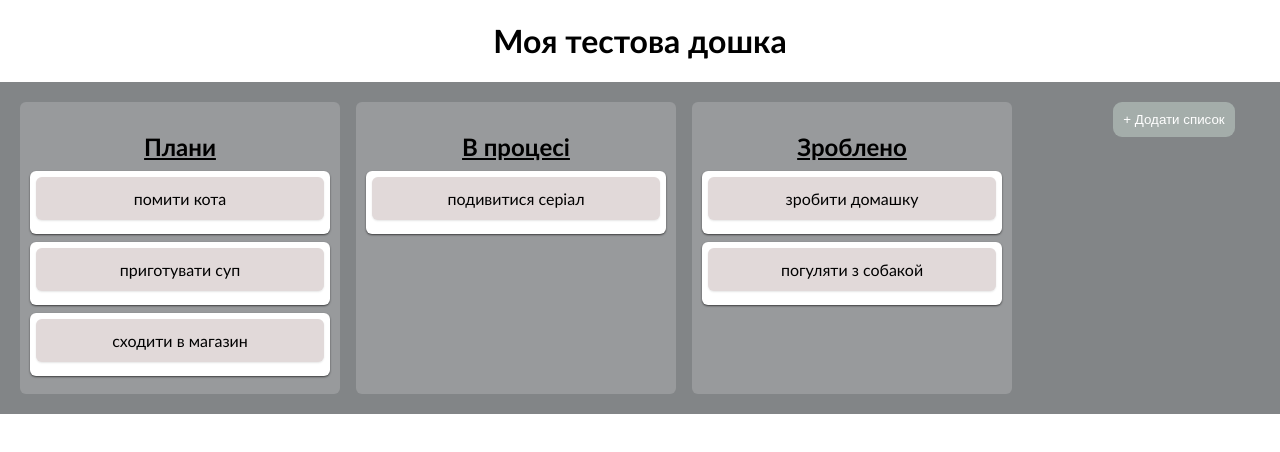
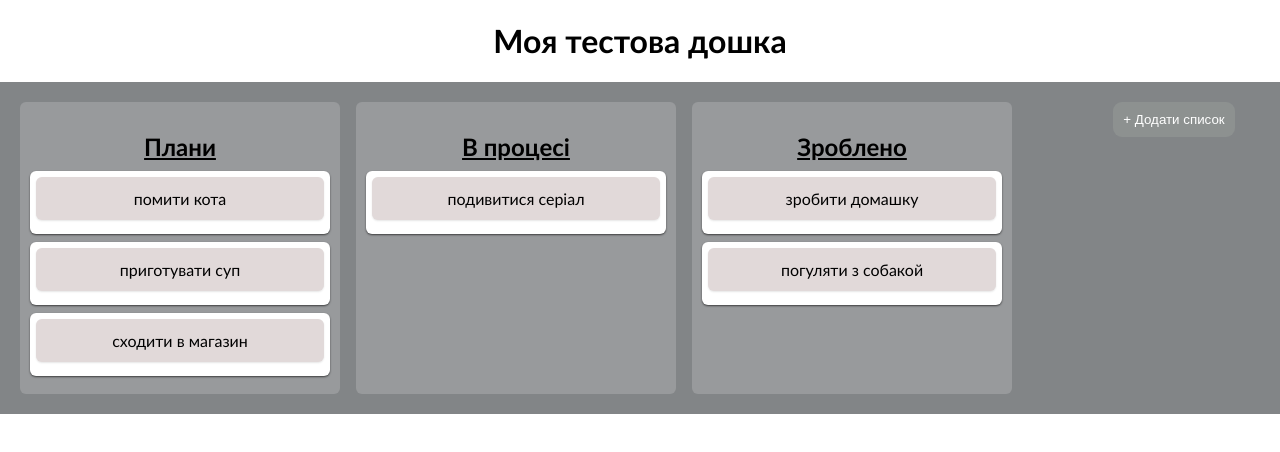
Before and after one commit to Tetiana5Buria/Shpp-Trello, a React (Create React App) app: page /board in a window 1280 px wide. Shown: the top 452 px of the page. Built offline with nearby package versions, Linux system fonts and the light colour scheme.

Commit message:
ner changes

```diff
--- a/src/pages/Board/components/Board/board.scss
+++ b/src/pages/Board/components/Board/board.scss
@@ -1,5 +1,5 @@
 $background-color: #828587;
-$button-bg: rgba(187, 200, 194, 0.6);
+$button-bg: rgba(148, 154, 151, 0.6);
 $border-radius: 6px;
 $box-shadow: 0 1px 2px rgba(0, 0, 0, 0.1);
 $font-family: 'Gill Sans', 'Gill Sans MT', Calibri, 'Trebuchet MS', sans-serif;
```
